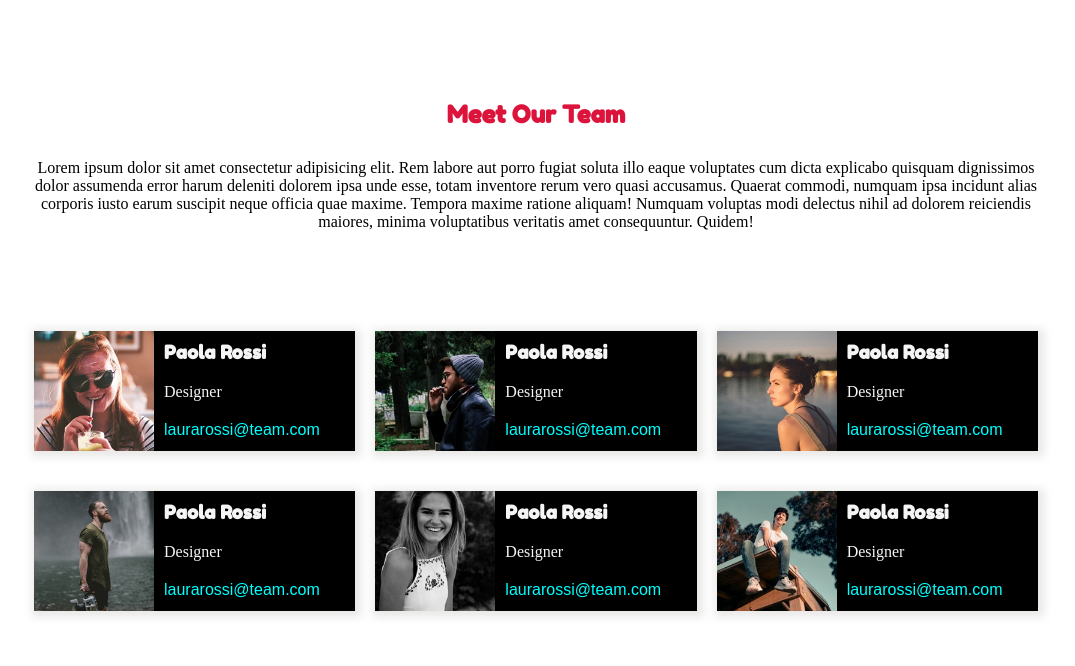
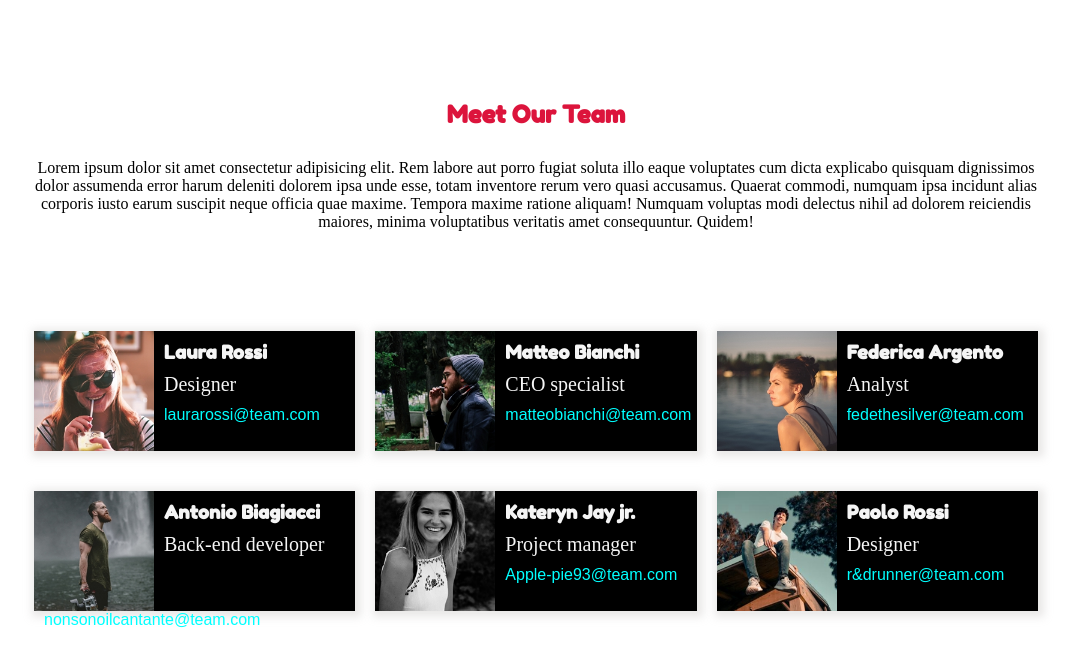
Before and after one commit to LupoArticoblu/html-css-float-cards, a plain HTML site: page index.html in a window 1280 px wide. Shown: the whole page, without its empty margins (104-1179 px from the left). Drawn offline with Linux system fonts and the light colour scheme.

Commit message:
[fix] h3, span e a.

```diff
--- a/index.html
+++ b/index.html
@@ -29,44 +29,44 @@
 
     <div class="card">
       <img src="img/female1.png" alt="Femmina1">
-      <h3>Paola Rossi</h3>
+      <h3>Laura Rossi</h3>
       <span>Designer</span>
       <a href="#">laurarossi@team.com</a>
     </div>
 
     <div class="card">
       <img src="img/male1.png" alt="Maschio1">
-      <h3>Paola Rossi</h3>
-      <span>Designer</span>
-      <a href="#">laurarossi@team.com</a>
+      <h3>Matteo Bianchi</h3>
+      <span>CEO specialist</span>
+      <a href="#">matteobianchi@team.com</a>
     </div>
 
     <div class="card">
       <img src="img/female2.png" alt="Femmina2">
-      <h3>Paola Rossi</h3>
-      <span>Designer</span>
-      <a href="#">laurarossi@team.com</a>
+      <h3>Federica Argento</h3>
+      <span>Analyst</span>
+      <a href="#">fedethesilver@team.com</a>
     </div>
 
     <div class="card">
       <img src="img/male2.png" alt="Maschio2">
-      <h3>Paola Rossi</h3>
-      <span>Designer</span>
-      <a href="#">laurarossi@team.com</a>
+      <h3>Antonio Biagiacci</h3>
+      <span>Back-end developer</span>
+      <a href="#">nonsonoilcantante@team.com</a>
     </div>
 
     <div class="card">
       <img src="img/female3.png" alt="Femmina3">
-      <h3>Paola Rossi</h3>
-      <span>Designer</span>
-      <a href="#">laurarossi@team.com</a>
+      <h3>Kateryn Jay jr.</h3>
+      <span>Project manager</span>
+      <a href="#">Apple-pie93@team.com</a>
     </div>
 
     <div class="card">
       <img src="img/male3.png" alt="Maschio3">
-      <h3>Paola Rossi</h3>
+      <h3>Paolo Rossi</h3>
       <span>Designer</span>
-      <a href="#">laurarossi@team.com</a>
+      <a href="#">r&drunner@team.com</a>
     </div>
 
   </section>
--- a/style.css
+++ b/style.css
@@ -43,14 +43,15 @@ img{
 span{
   color: whitesmoke;
   margin: 10px;
-  display: inline-block;
+  display: block;
+  padding-left: 120px;
+  font-size: 20px;
 }
 
 a{
   color: aqua;
   font-family: Arial, Helvetica, sans-serif;
-  font-weight: 500;
   text-decoration: none;
   display: inline-block;
-  margin: 10px;
+  margin-left: 10px;
 }
```
